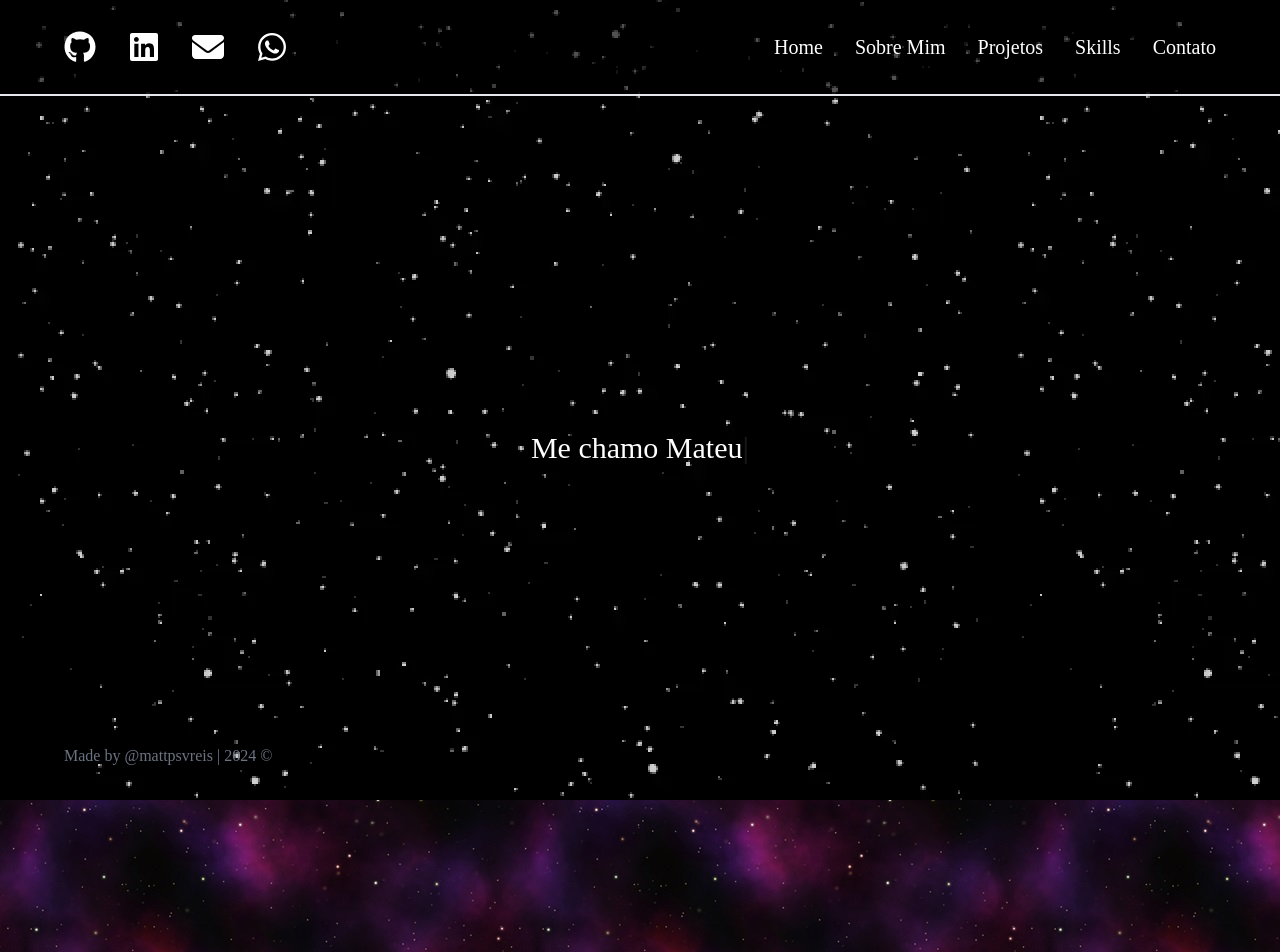
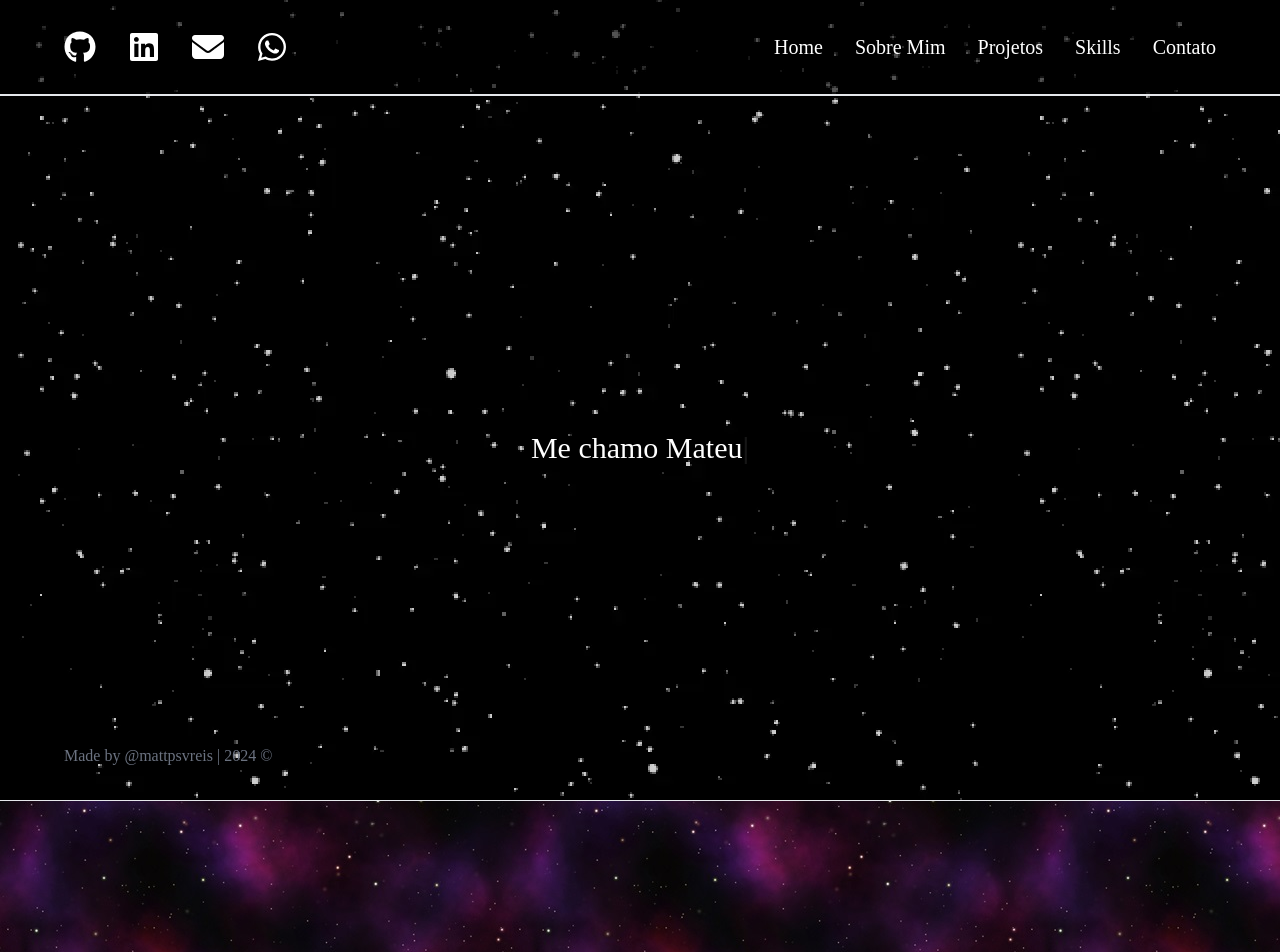
Before and after one commit to mattpsvreis/mattpsvreis-portfolio, a React (Vite) app: page / in a window 1280 px wide. Shown: the top 952 px of the page. Built offline with nearby package versions, Linux system fonts and the light colour scheme; a web font is replaced by a local one.

Commit message:
fix: hr was out of position

```diff
--- a/src/pages/landing/sections/home/index.tsx
+++ b/src/pages/landing/sections/home/index.tsx
@@ -20,8 +20,8 @@ export const Home: FC = () => {
           delay={[1500, 2200, 2600]}
           className='text-center text-3xl'
         />
-        <hr />
       </SectionWrapper>
+      <hr />
     </Fragment>
   );
 };
```
